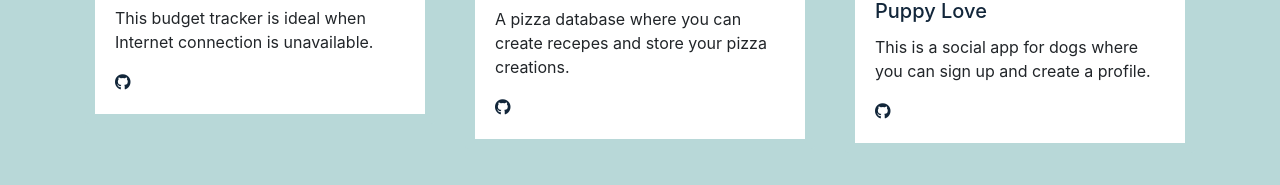
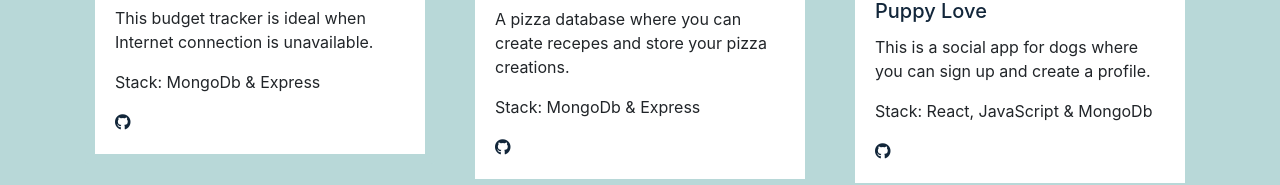
Before and after one commit to MarilynPapadopoulos/react-portfolio, a React (Create React App) app: page / in a window 1280 px wide. Both pictures are taken after a click on the button "Portfolio". Shown: the part 495-680 px from the top of the page. Built offline with nearby package versions, Linux system fonts and the light colour scheme; a web font is replaced by a local one.

Commit message:
added stack to portfolio page

```diff
--- a/src/Components/Portfolio/index.js
+++ b/src/Components/Portfolio/index.js
@@ -26,6 +26,9 @@ function Portfolio () {
                             <Card.Text>
                             This budget tracker is ideal when Internet connection is unavailable.
                             </Card.Text>
+                            <Card.Text>
+                                Stack: MongoDb & Express
+                            </Card.Text>
                             <a href ="https://github.com/MarilynPapadopoulos/Budget-Tracker.git">
                             <i className="fab fa-github dark-color" ></i></a>
                         </Card.Body>
@@ -38,6 +41,9 @@ function Portfolio () {
                             <Card.Title className="card-title"> <a href ="https://immense-wave-91542.herokuapp.com/">Pizza Hunt</a></Card.Title>
                             <Card.Text>
                             A pizza database where you can create recepes and store your pizza creations.
+                            </Card.Text>
+                            <Card.Text>
+                                Stack: MongoDb & Express
                             </Card.Text>
                             <a href ="https://github.com/MarilynPapadopoulos/Pizza-Hunt.git">
                             <i className="fab fa-github dark-color" ></i></a>
@@ -52,6 +58,9 @@ function Portfolio () {
                             <Card.Text>
                             This is a social app for dogs where you can sign up and create a profile.
                             </Card.Text>
+                            <Card.Text>
+                                Stack: React, JavaScript & MongoDb
+                            </Card.Text>
                             <a href ="https://github.com/MAsuamah/puppy-love.git">
                             <i className="fab fa-github dark-color" ></i></a>
                         </Card.Body>
@@ -64,6 +73,9 @@ function Portfolio () {
                             <Card.Title> <a href ="https://agile-eyrie-87704.herokuapp.com/">ZooKeepr</a></Card.Title>
                             <Card.Text>
                             An online catalogue with zoo animal's and zoo keeper's profiles.
+                            </Card.Text>
+                            <Card.Text>
+                                Stack: JavaScript & Express
                             </Card.Text>
                             <a href ="https://github.com/MarilynPapadopoulos/zookeepr.git">
                             <i className="fab fa-github dark-color" ></i></a>
@@ -78,6 +90,9 @@ function Portfolio () {
                             <Card.Text>
                             An app to store photo content and a contact.
                             </Card.Text>
+                            <Card.Text>
+                                Stack: React & JavaScript
+                            </Card.Text>
                             <a href ="https://github.com/MarilynPapadopoulos/photo-port.git">
                             <i className="fab fa-github dark-color" ></i></a>
                         </Card.Body>
@@ -91,6 +106,9 @@ function Portfolio () {
                             <Card.Text>
                             Food festival events and ticket information that can be used offline.
                             </Card.Text>
+                            <Card.Text>
+                                Stack: JavaScript
+                            </Card.Text>
                             <a href ="https://github.com/MarilynPapadopoulos/food-festival.git">
                             <i className="fab fa-github dark-color" ></i></a>
                         </Card.Body>
```
Lines whose indentation alone changed are shown as unchanged.
